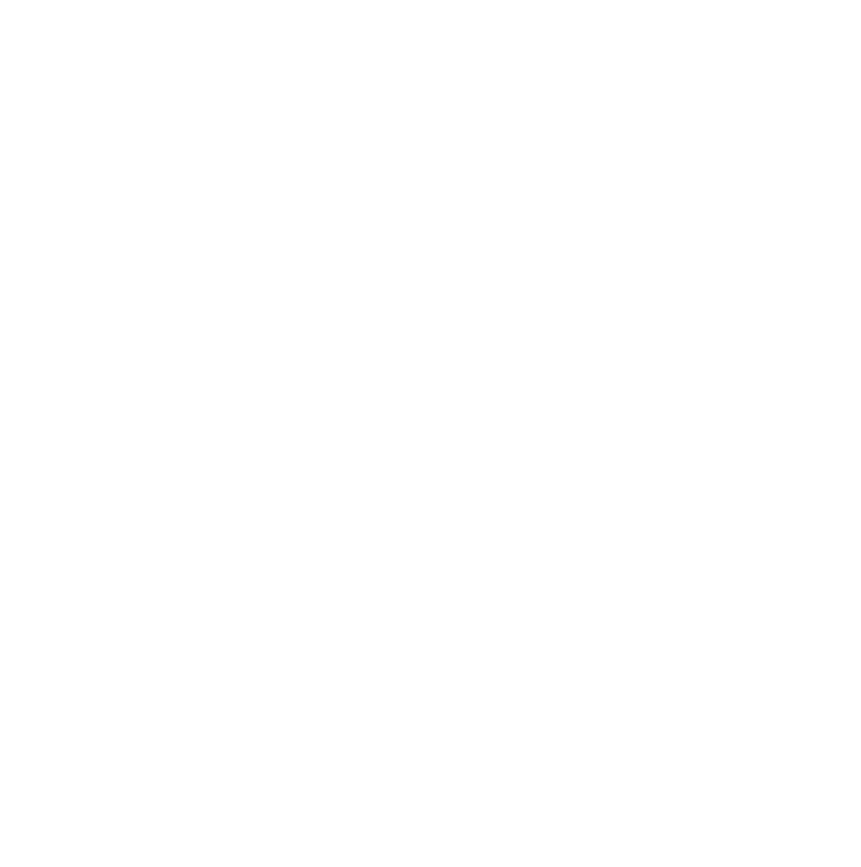
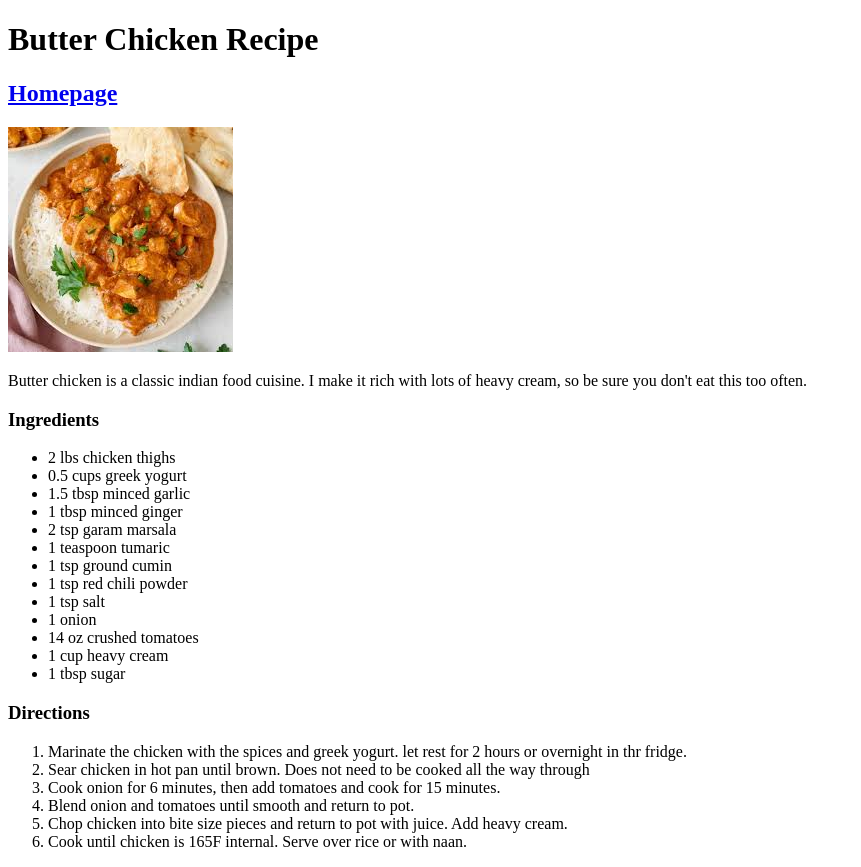
Before and after one commit to sailcatdev/recipe, a plain HTML site: page pages/butter-chicken.html in a window 1280 px wide. Shown: the whole page, without its empty margins (0-861 px from the left). Before the commit the page ends 800 px from the top, so only its background shows below. Drawn offline with Linux system fonts and the light colour scheme.

Commit message:
Generate finished code for butter chicken page.
Added an image for butter chicken. Wrote code for whole page.
Updates index page title.

```diff
--- a/pages/butter-chicken.html
+++ b/pages/butter-chicken.html
@@ -0,0 +1,42 @@
+<!DOCTYPE html>
+<html lang="en">
+<head>
+    <meta charset="UTF-8">
+    <meta name="viewport" content="width=device-width, initial-scale=1.0">
+    <title>Butter Chicken</title>
+</head>
+<body>
+    <h1>Butter Chicken Recipe</h1>
+        <h2><a href="../index.html">Homepage</a></h2>
+        <img src="../images/butter-chicken.jpeg" alt="Image of butter chicken">
+        <p>
+            Butter chicken is a classic indian food cuisine. I make it rich with lots of heavy cream, so
+            be sure you don't eat this too often.
+        </p>
+    <h3>Ingredients</h3>
+    <ul>
+        <li>2 lbs chicken thighs</li>
+        <li>0.5 cups greek yogurt</li>
+        <li>1.5 tbsp minced garlic</li>
+        <li>1 tbsp minced ginger</li>
+        <li>2 tsp garam marsala</li>
+        <li>1 teaspoon tumaric</li>
+        <li>1 tsp ground cumin</li>
+        <li>1 tsp red chili powder</li>
+        <li>1 tsp salt</li>
+        <li>1 onion</li>
+        <li>14 oz crushed tomatoes</li>
+        <li>1 cup heavy cream</li>
+        <li>1 tbsp sugar</li>
+    </ul>
+    <h3>Directions</h3>
+    <ol>
+        <li>Marinate the chicken with the spices and greek yogurt. let rest for 2 hours or overnight in thr fridge.</li>
+        <li>Sear chicken in hot pan until brown. Does not need to be cooked all the way through</li>
+        <li>Cook onion for 6 minutes, then add tomatoes and cook for 15 minutes.</li>
+        <li>Blend onion and tomatoes until smooth and return to pot.</li>
+        <li>Chop chicken into bite size pieces and return to pot with juice. Add heavy cream.</li>
+        <li>Cook until chicken is 165F internal. Serve over rice or with naan.</li>
+    </ol>
+</body>
+</html>
```
Also changed, not shown: index.html (+7 -7 lines), images/butter-chicken.jpeg (added).
